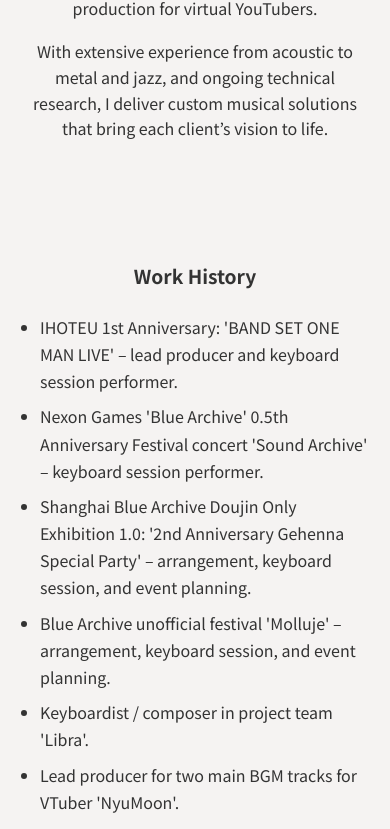
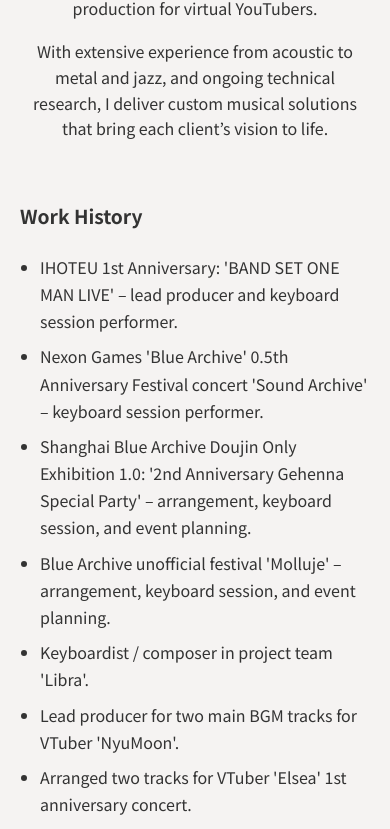
Before and after one commit to NotEnoughMP08/NotEnoughMP08.github.io, a SvelteKit app: page /about in a window 390 px wide. Shown: the part 1152-1981 px from the top of the page. Built offline with nearby package versions, Linux system fonts and the light colour scheme; a web font is replaced by a local one.

Commit message:
잘못된 텍스트 입력사항 수정

```diff
--- a/package.json
+++ b/package.json
@@ -17,6 +17,7 @@
   },
   "dependencies": {
     "@emailjs/browser": "^4.4.1",
+    "@playwright/test": "^1.56.1",
     "bootstrap-icons": "^1.13.1"
   }
 }
--- a/src/routes/+layout.svelte
+++ b/src/routes/+layout.svelte
@@ -551,6 +551,7 @@
     padding: 20px;
     font-size: 0.9em;
     color: var(--color-muted);
+    margin-top: 140px;
     transition: color 0.3s ease;
   }
 
--- a/src/routes/Header.svelte
+++ b/src/routes/Header.svelte
@@ -15,7 +15,7 @@
     margin: auto;
     background-size: cover;
     background-position: center;
-    margin-bottom: 20px;
+    margin-bottom: 80px;
     border-radius: 15px;
     filter: saturate(0.9);
   }
@@ -23,6 +23,7 @@
   @media (max-width: 800px) {
     .header {
       border-radius: 0;
+      margin-bottom: 60px;
     }
   }
 </style>
--- a/src/routes/about/+page.svelte
+++ b/src/routes/about/+page.svelte
@@ -102,11 +102,11 @@
 
   .work-section {
     max-width: var(--page-width);
-    margin: 120px auto 240px;
+    margin: 80px auto 240px;
     padding: 0 20px;
     display: grid;
-    grid-template-columns: minmax(0, 240px) minmax(0, 1fr);
-    column-gap: 60px;
+    grid-template-columns: minmax(0, 200px) minmax(0, 1fr);
+    column-gap: 72px;
     align-items: start;
   }
 
@@ -120,6 +120,14 @@
     margin: 0;
     padding-left: 24px;
     line-height: 1.7;
+  }
+
+  @media (max-width: 900px) {
+    .work-section {
+      grid-template-columns: minmax(0, 180px) minmax(0, 1fr);
+      column-gap: 48px;
+      margin-top: 70px;
+    }
   }
 
   @media (max-width: 800px) {
@@ -142,12 +150,13 @@
       row-gap: 24px;
       column-gap: 0;
       text-align: left;
+      margin-top: 60px;
       margin-bottom: 200px;
     }
 
     .section-title {
-      justify-self: center;
-      text-align: center;
+      justify-self: start;
+      text-align: left;
     }
 
     .work-list {
```
Also changed, not shown: 1 other file (tests, documents, lock files or other folders).
